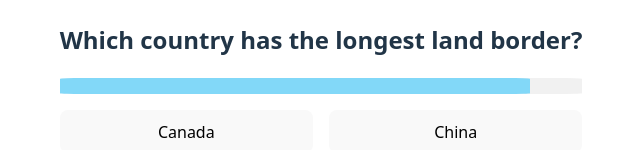
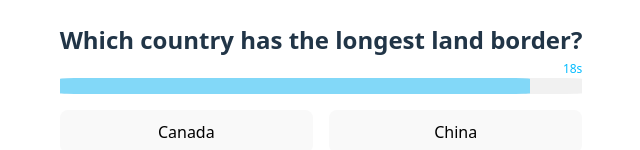
Before and after one commit to salvar3nga/Quizz, a Svelte app: page / in a window 1280 px wide. Both pictures are taken after a click on the button "I want 'em all!". Shown: the part 307-457 px from the top of the page, without its empty margins (319-959 px from the left). Built offline with nearby package versions, Linux system fonts and the light colour scheme.

Commit message:
refactorings

```diff
--- a/src/components/Question.svelte
+++ b/src/components/Question.svelte
@@ -4,14 +4,13 @@
     currentIndex,
     score,
     nextQuestion,
-    timeLeft,
     currentCategory,
     recordAnswer,
-    MAX_TIME,
   } from "../store/quizStore";
 
   import Input from "./Input.svelte";
   import Button from "./Button.svelte";
+  import TimeTracking from "./TimeTracking.svelte";
   import { get } from "svelte/store";
 
   let question = $currentQuestions[$currentIndex];
@@ -93,12 +92,7 @@
   <div>
     <h2>{question.question}</h2>
     {#if get(currentCategory) === "All"}
-      <div class="timer-container">
-        <div
-          class="timer-bar"
-          style="width: {($timeLeft / MAX_TIME) * 100}%"
-        ></div>
-      </div>
+      <TimeTracking />
     {/if}
     {#if question.type === "mcq"}
       <div class="question-options">
@@ -134,20 +128,6 @@
 {/if}
 
 <style>
-  .timer-container {
-    margin: 1rem 0;
-    width: 100%;
-    background-color: #f1f1f1;
-    height: 1rem;
-    border-radius: 5%;
-
-    .timer-bar {
-      background-color: rgba(0, 187, 255, 0.462);
-      height: 1rem;
-      border-radius: 5%;
-    }
-  }
-
   img {
     max-inline-size: 100%;
   }
--- /dev/null
+++ b/src/components/TimeTracking.svelte
@@ -0,0 +1,54 @@
+<script lang="ts">
+  import {
+    TIMER_DURATION,
+    LOW_TIME_WARNING_THRESHOLD_IN_SECONDS,
+  } from "../constants/constants";
+
+  import { timeLeft } from "../store/quizStore";
+</script>
+
+<div class="timer-container">
+  <div
+    class={$timeLeft < LOW_TIME_WARNING_THRESHOLD_IN_SECONDS
+      ? "low-time timer-bar"
+      : "timer-bar"}
+    style="width: {($timeLeft / TIMER_DURATION) * 100}%"
+  ></div>
+  <span
+    class={$timeLeft < LOW_TIME_WARNING_THRESHOLD_IN_SECONDS
+      ? "low-time-counter timer-counter"
+      : "timer-counter"}>{$timeLeft}s</span
+  >
+</div>
+
+<style>
+  .timer-container {
+    margin: 1rem 0;
+    width: 100%;
+    background-color: #f1f1f1;
+    height: 1rem;
+    border-radius: 5%;
+    position: relative;
+
+    .timer-bar {
+      background-color: rgba(0, 187, 255, 0.462);
+      height: 1rem;
+      border-radius: 5%;
+    }
+
+    .timer-counter {
+      position: absolute;
+      right: 0;
+      top: 0;
+      transform: translateY(-100%);
+      font-size: 0.75rem;
+      color: rgb(0, 187, 255);
+    }
+    .low-time-counter {
+      color: #fa2121;
+    }
+    .low-time {
+      background-color: #dc2626;
+    }
+  }
+</style>
--- /dev/null
+++ b/src/constants/constants.ts
@@ -0,0 +1,4 @@
+export const TIMER_DURATION = 20;
+export const MAX_QUESTIONS_PER_CATEGORY = 20;
+export const MAX_QUESTIONS_IN_ALL_CATEGORIES = 10; // takes max n questions for each category. Given n=10 and having 4 categories means a total of 40 questions
+export const LOW_TIME_WARNING_THRESHOLD_IN_SECONDS = 6; // time by which the timer bar turns red
--- a/src/store/quizStore.ts
+++ b/src/store/quizStore.ts
@@ -3,6 +3,12 @@ import type { Question } from "@/constants/question";
 import type { Category } from "@/constants/category";
 import { get } from "svelte/store";
 import { shuffleArray } from "@/utils/shuffle";
+
+import {
+  TIMER_DURATION,
+  MAX_QUESTIONS_PER_CATEGORY,
+  MAX_QUESTIONS_IN_ALL_CATEGORIES,
+} from "@/constants/constants";
 
 export const currentCategory = writable<Category | null>(null);
 export const currentQuestions = writable<Question[]>([]);
@@ -17,10 +23,9 @@ export const answers = writable<
   }[]
 >([]);
 
-export const MAX_TIME = 20;
 const ONE_SECOND_IN_MS = 1000;
 
-export const timeLeft = writable(MAX_TIME);
+export const timeLeft = writable(TIMER_DURATION);
 let timerInterval: ReturnType<typeof setInterval> | null = null;
 
 export function startQuiz(category: Category, allQuestions: Question[]) {
@@ -36,12 +41,15 @@ export function startQuiz(category: Category, allQuestions: Question[]) {
     ];
     selectedQuestions = groupedCategories.flatMap((cat) => {
       const filtered = allQuestions.filter((q) => q.category === cat);
-      return shuffleArray(filtered).slice(0, 10);
+      return shuffleArray(filtered).slice(0, MAX_QUESTIONS_IN_ALL_CATEGORIES);
     });
     selectedQuestions = shuffleArray(selectedQuestions);
   } else {
     selectedQuestions = allQuestions.filter((q) => q.category === category);
-    selectedQuestions = shuffleArray(selectedQuestions).slice(0, 10);
+    selectedQuestions = shuffleArray(selectedQuestions).slice(
+      0,
+      MAX_QUESTIONS_PER_CATEGORY
+    );
   }
 
   const randomizedQuestions = selectedQuestions;
@@ -66,13 +74,13 @@ export function startQuiz(category: Category, allQuestions: Question[]) {
 export function resetTimer() {
   if (get(currentCategory) !== "All") return;
 
-  timeLeft.set(MAX_TIME);
+  timeLeft.set(TIMER_DURATION);
   if (timerInterval) clearInterval(timerInterval);
   timerInterval = setInterval(() => {
     timeLeft.update((n) => {
       if (n <= 1) {
         nextQuestion();
-        return MAX_TIME;
+        return TIMER_DURATION;
       }
       return n - 1;
     });
```
